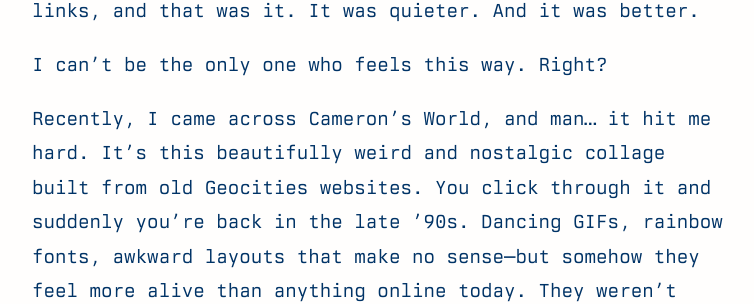
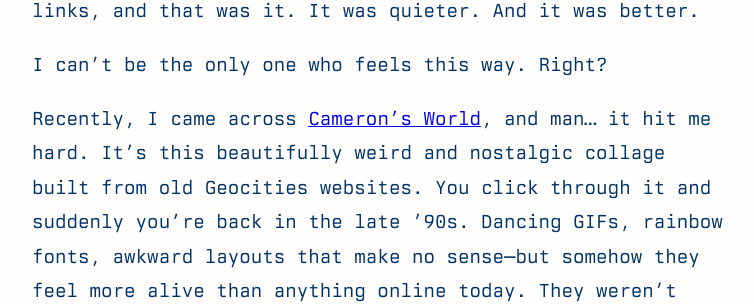
Before and after one commit to bmcbride-op/bmcbride-op.github.io, a Jekyll site: the page built from _posts/2025-06-08-the-internet-used-to-be-a-room.md, in a window 1280 px wide and 900 px high, scrolled down 917 px. Shown: the part 153-457 px from the top of the window, without its empty margins (258-1012 px from the left). Built offline with Jekyll 4.4.1, drawn with Linux system fonts in a browser that asks for light colours; some of the changed lines change nothing that is shown; some of the changed text lies outside the part shown.

Commit message:
Update 2025-06-08-the-internet-used-to-be-a-room.md
added proper link

```diff
--- a/_posts/2025-06-08-the-internet-used-to-be-a-room.md
+++ b/_posts/2025-06-08-the-internet-used-to-be-a-room.md
@@ -10,7 +10,7 @@ And when you were done, you left. You logged off. You stepped away from it. The
 
 I can’t be the only one who feels this way. Right?
 
-Recently, I came across Cameron’s World, and man… it hit me hard. It’s this beautifully weird and nostalgic collage built from old Geocities websites. You click through it and suddenly you’re back in the late ’90s. Dancing GIFs, rainbow fonts, awkward layouts that make no sense—but somehow they feel more alive than anything online today. They weren’t polished or professional. They weren’t trying to optimize traffic or build a brand. They just existed because someone wanted them to exist.
+Recently, I came across [Cameron’s World](https://www.cameronsworld.net), and man… it hit me hard. It’s this beautifully weird and nostalgic collage built from old Geocities websites. You click through it and suddenly you’re back in the late ’90s. Dancing GIFs, rainbow fonts, awkward layouts that make no sense—but somehow they feel more alive than anything online today. They weren’t polished or professional. They weren’t trying to optimize traffic or build a brand. They just existed because someone wanted them to exist.
 
 Each page feels like a ghost. Not in a creepy way, but in the kind of way that stirs something deep in your chest. Dead email addresses. Broken guestbooks. Passion projects frozen in time. It’s like wandering through an abandoned digital neighborhood, one where every house had its own weird personality. These sites weren’t part of some bigger platform. They were little islands built by regular people who were just excited to share something.
 
```
